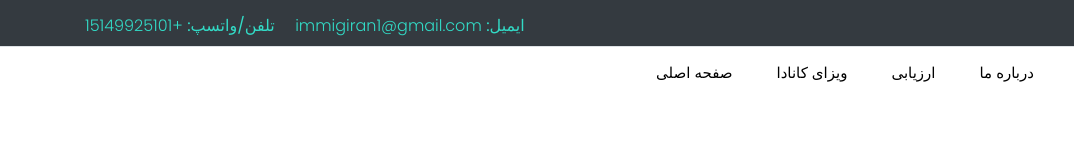
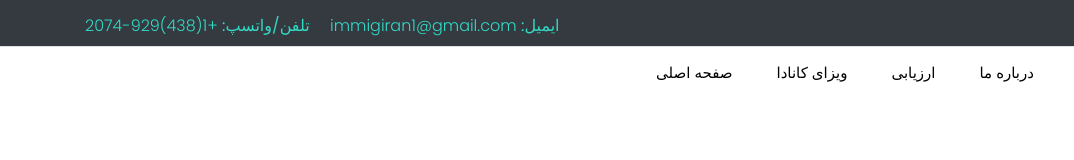
Before and after one commit to immigiran1/immigiran.ca, a plain HTML site: page about us.html in a window 1280 px wide. Shown: the top 160 px of the page, 0-1074 px from the left. Drawn offline with Linux system fonts and the light colour scheme; files whose address does not match are found by name.

Commit message:
Update about us.html

```diff
--- a/about us.html
+++ b/about us.html
@@ -71,7 +71,7 @@
         <div class="row">
           <div class="col-md-6">
             <p class="mb-0">
-              <span class="mr-3"><strong style="color: #32dbc6;">تلفن/واتسپ:</strong> <a href="tel://#" style="color: #32dbc6;">+15149925101</a></span>
+              <span class="mr-3"><strong style="color: #32dbc6;">تلفن/واتسپ:</strong> <a href="tel://#" style="color: #32dbc6;">+1(438)929-2074</a></span>
 
 
 
```
